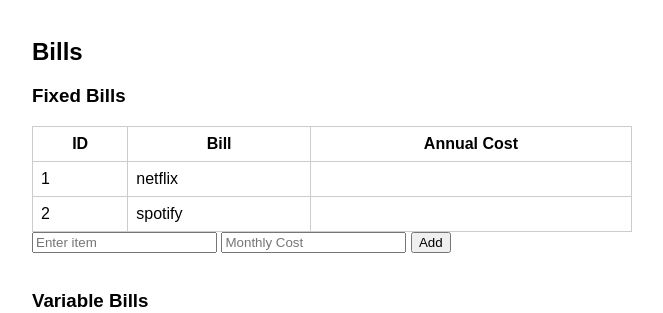
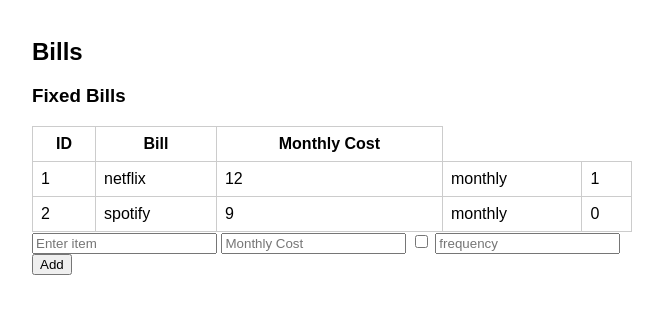
Before and after one commit to amarshall1312/PythonFlaskFinance, a Flask app: page / in a window 1280 px wide. Shown: the part 398-711 px from the top of the page, without its empty margins (308-971 px from the left). Run offline with Flask 3, Linux system fonts and the light colour scheme; data comes from the database, SQL or seed files in the repository; both versions use the stored data as it was after the commit.

Commit message:
adding functionality

```diff
--- a/server.py
+++ b/server.py
@@ -23,14 +23,24 @@ def index():
 def second_page():
     return render_template("second.html")
 
-@app.route("/add", methods=["POST"])
+@app.route("/add-outgoing", methods=["POST"])
 def add_item():
     name = request.form["name"]
+    monthly_cost = request.form["monthly-cost"]
+    fixed = 1 if request.form.get("fixed") == "on" else 0
+    frequency = request.form.get("frequency", "monthly")
+    # Optionally handle date and category, or set to None/default
+    date = None
+    category = None
+
     if name.strip():
         connection = get_db_connection()
-        connection.execute("INSERT INTO outgoings (name) VALUES (?)", (name,))
+        connection.execute(
+            "INSERT INTO outgoings (name, fixed, amount, frequency, date, category) VALUES (?, ?, ?, ?, ?, ?)",
+            (name, fixed, monthly_cost, frequency, date, category)
+        )
         connection.commit()
-        connection.close
+        connection.close()
     return redirect("/")
 
 if __name__ == "__main__":
--- a/templates/index.html
+++ b/templates/index.html
@@ -56,18 +56,22 @@
         <h2>Bills</h2>
         <h3>Fixed Bills</h3>
         <table>
-            <tr><th>ID</th><th>Bill</th><th>Annual Cost</th></tr>
+            <tr><th>ID</th><th>Bill</th><th>Monthly Cost</th></tr>
             {% for item in items %}
             <tr>
                 <td>{{ item.id }}</td>
                 <td>{{ item.name }}</td>
-                <td>{{ item.annual_cost }}</td>
+                <td>{{ item.amount }}</td>
+                <td>{{ item.frequency }}</td>
+                <td>{{ item.fixed }}</td>
             </tr>
             {% endfor %}
         </table>
-        <form action="/add" method="post">
-            <input type="text" name="bill" placeholder="Enter item" required>
-            <input type="number" name="monthly_cost" placeholder="Monthly Cost" required>
+        <form action="/add-outgoing" method="post">
+            <input type="text" name="name" placeholder="Enter item" required>
+            <input type="number" name="monthly-cost" placeholder="Monthly Cost" required>
+            <input type="checkbox" name="fixed" title="Fixed?">
+            <input type="text" name="frequency" placeholder="frequency">
             <button type="submit">Add</button>
         </form>
         <br>
```
Also changed, not shown: finance.db.
